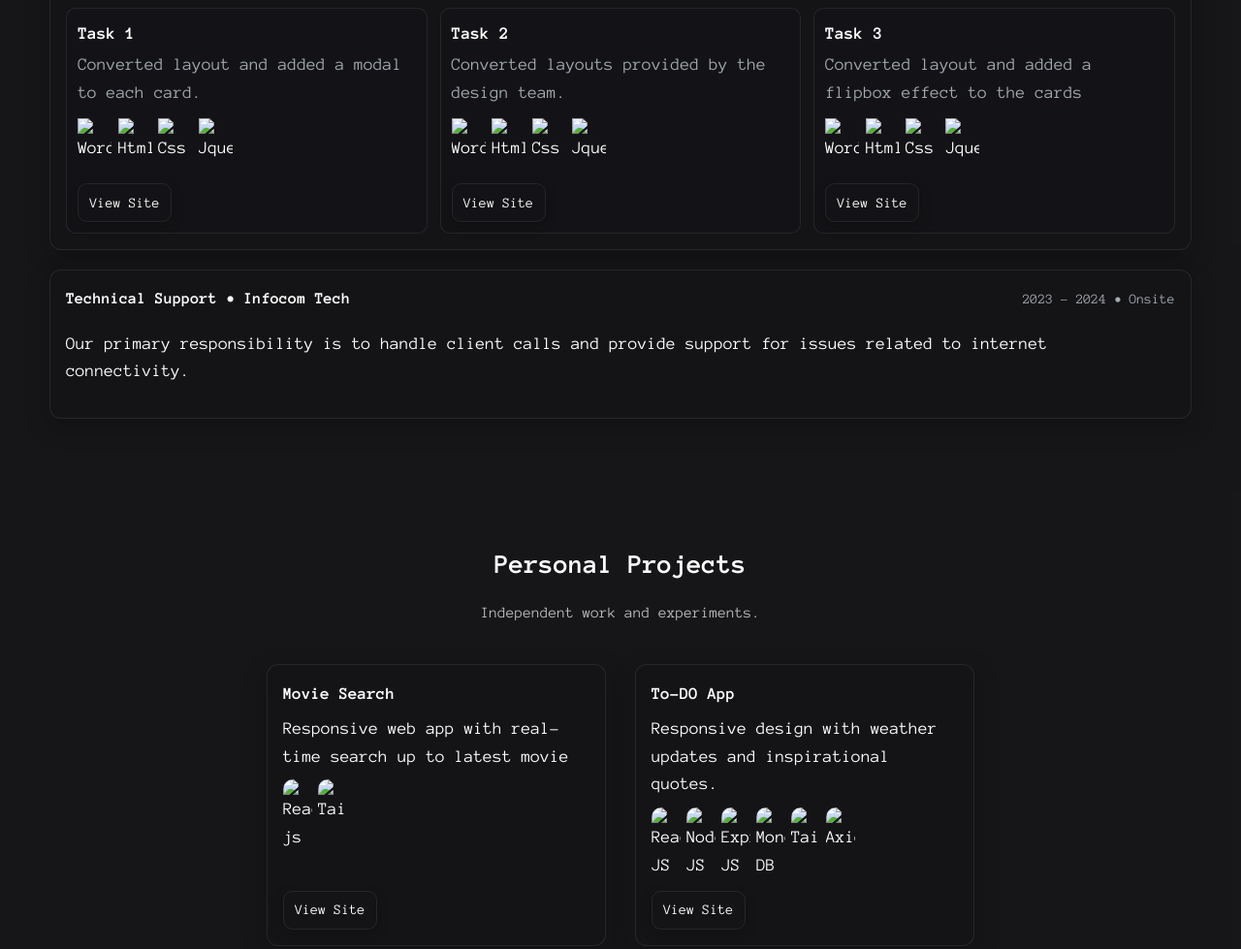
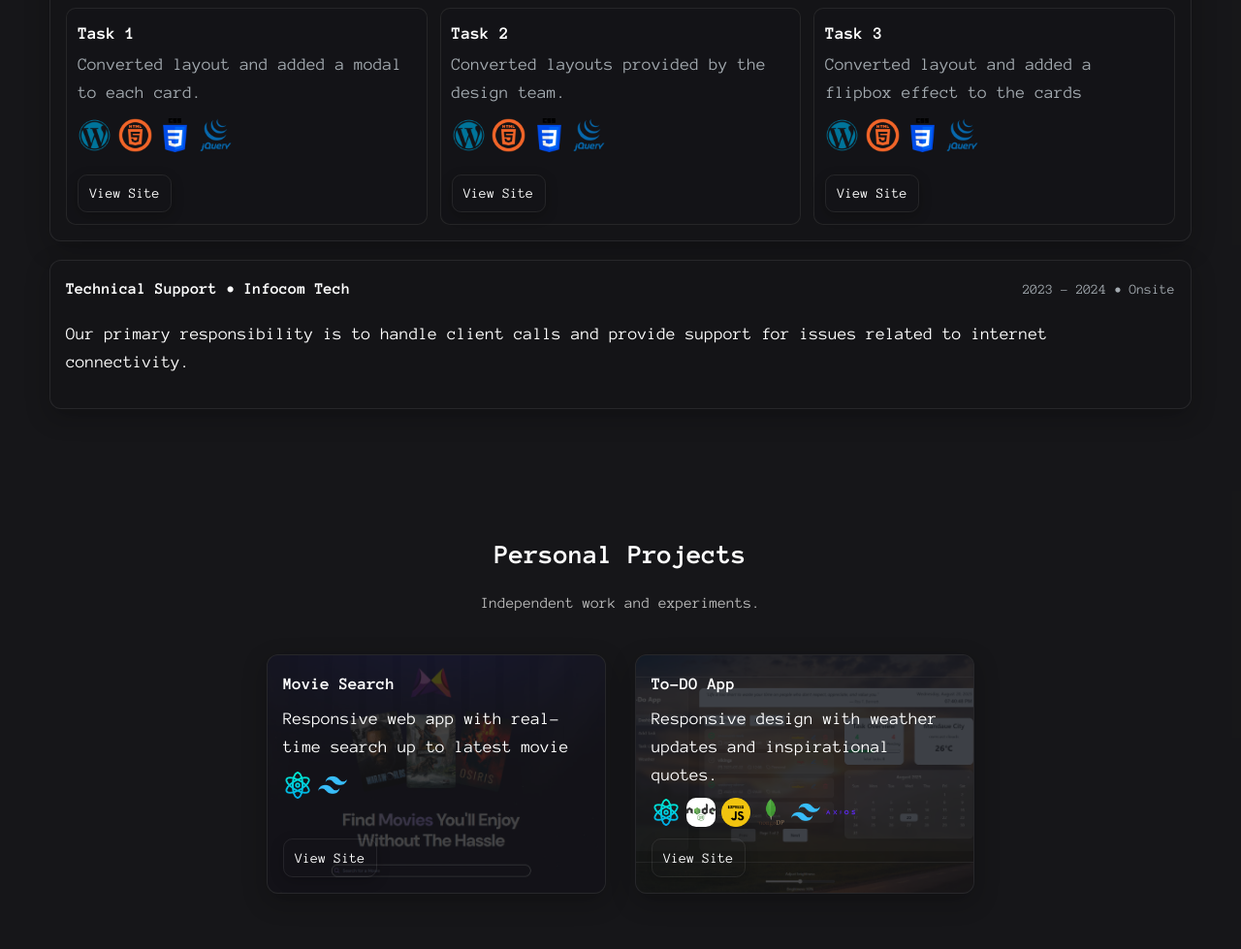
Before and after one commit to alinsub16/portfolio, a plain HTML site: page index.html in a window 1280 px wide. Shown: the part 1780-2759 px from the top of the page at 97% size. Drawn offline with nearby package versions, Linux system fonts and the light colour scheme; the site is published under a folder, as on GitHub Pages, so addresses that start at the root find nothing.

Commit message:
3rd commit

```diff
--- a/index.html
+++ b/index.html
@@ -51,7 +51,7 @@
             </div>
             <div class="cta-group">
               <a class="btn btn-primary" href="#projects">View Projects</a>
-              <a class="btn btn-ghost" href="/file/resume.pdf" download="">Resume</a>
+              <a class="btn btn-ghost" href="./file/resume.pdf" download="">Resume</a>
             </div>
 
           </div>
@@ -104,10 +104,10 @@
                   <p class="xp-project-title">Task 1</p>
                   <p class="xp-project-desc">Converted layout and added a modal to each card.</p>
                   <div class="tags">
-                    <img src="/images/wordpress-icon.png" alt="Wordpress">
-                    <img src="/images/html-icon.png" alt="Html">
-                    <img src="/images/css-icon.png" alt="Css">
-                    <img src="/images/jquery-icon.png" alt="Jquery">
+                    <img src="./images/wordpress-icon.png" alt="Wordpress">
+                    <img src="./images/html-icon.png" alt="Html">
+                    <img src="./images/css-icon.png" alt="Css">
+                    <img src="./images/jquery-icon.png" alt="Jquery">
                   </div>
                   <a class="btn btn-sm btn-ghost" href="https://w17038.proweaversite17.com/medical-equipment-and-supplies-our-products/power-wheelchairs-and-mobility-scooters" target="_blank">View Site</a>
                 </div>
@@ -115,10 +115,10 @@
                   <p class="xp-project-title">Task 2</p>
                   <p class="xp-project-desc">Converted layouts provided by the design team.</p>
                   <div class="tags">
-                     <img src="/images/wordpress-icon.png" alt="Wordpress">
-                    <img src="/images/html-icon.png" alt="Html">
-                    <img src="/images/css-icon.png" alt="Css">
-                    <img src="/images/jquery-icon.png" alt="Jquery">
+                     <img src="./images/wordpress-icon.png" alt="Wordpress">
+                    <img src="./images/html-icon.png" alt="Html">
+                    <img src="./images/css-icon.png" alt="Css">
+                    <img src="./images/jquery-icon.png" alt="Jquery">
                   </div>
                    <a class="btn btn-sm btn-ghost" href="https://w17121.proweaversite17.com/electrical-services/residential/electrical-panel-upgrade" target="_blank">View Site</a>
                 </div>
@@ -126,10 +126,10 @@
                   <p class="xp-project-title">Task 3</p>
                   <p class="xp-project-desc">Converted layout and added a flipbox effect to the cards</p>
                   <div class="tags">
-                     <img src="/images/wordpress-icon.png" alt="Wordpress">
-                    <img src="/images/html-icon.png" alt="Html">
-                    <img src="/images/css-icon.png" alt="Css">
-                    <img src="/images/jquery-icon.png" alt="Jquery">
+                     <img src="./images/wordpress-icon.png" alt="Wordpress">
+                    <img src="./images/html-icon.png" alt="Html">
+                    <img src="./images/css-icon.png" alt="Css">
+                    <img src="./images/jquery-icon.png" alt="Jquery">
                   </div>
                    <a class="btn btn-sm btn-ghost" href="https://w17083.proweaversite17.com/non-profit-organization-services/capacity-building" target="_blank">View Site</a>
                 </div>
@@ -159,8 +159,8 @@
                 <h3 class="card-title">Movie Search</h3>
                 <p class="card-text">Responsive web app with real-time search up to latest movie</p>
                 <div class="projects-tags">
-                  <img src="/images/react-icon.png" alt="React js">
-                  <img src="/images/tailwindcss-icon.png" alt="TailwindCSS">
+                  <img src="./images/react-icon.png" alt="React js">
+                  <img src="./images/tailwindcss-icon.png" alt="TailwindCSS">
                 </div>
               </div>
               <div class="card-footer">
@@ -172,12 +172,12 @@
                 <h3 class="card-title">To-DO App</h3>
                 <p class="card-text">Responsive design with weather updates and inspirational quotes.</p>
                 <div class="projects-tags">
-                  <img src="/images/react-icon.png" alt="React JS">
-                  <img src="/images/nodeJS-icon.png" alt="Node JS">
-                  <img src="/images/expressjs-icon.png" alt="Express JS">
-                  <img src="/images/mongoDB-icon.png" alt="Mongo DB">
-                  <img src="/images/tailwindcss-icon.png" alt="TailwindCSS">
-                  <img src="/images/axios-icon.png" alt="Axios">
+                  <img src="./images/react-icon.png" alt="React JS">
+                  <img src="./images/nodeJS-icon.png" alt="Node JS">
+                  <img src="./images/expressjs-icon.png" alt="Express JS">
+                  <img src="./images/mongoDB-icon.png" alt="Mongo DB">
+                  <img src="./images/tailwindcss-icon.png" alt="TailwindCSS">
+                  <img src="./images/axios-icon.png" alt="Axios">
                 </div>
               </div>
               <div class="card-footer">
--- a/styles.css
+++ b/styles.css
@@ -207,8 +207,8 @@ body.light .icon-light { display: inline-block; }
 .project-card-con .card { width: 100%; max-width: 350px; position: relative;}
 .project-card-con .card .projects-tags{display: flex; gap: 6px; margin-top: 10px;}
 .project-card-con .card::before{content: ''; position: absolute; width: 100%;height: 100%;top: 0;z-index: -1;}
-.project-card-con .card:first-child::before{background: url(/images/movie-img.jpg);background-repeat: no-repeat; background-size: cover; background-position: center;}
-.project-card-con .card:last-child::before{background: url(/images/todolist-img.jpg);background-repeat: no-repeat; background-size: cover; background-position: center;}
+.project-card-con .card:first-child::before{background: url(./images/movie-img.jpg);background-repeat: no-repeat; background-size: cover; background-position: center;}
+.project-card-con .card:last-child::before{background: url(./images/todolist-img.jpg);background-repeat: no-repeat; background-size: cover; background-position: center;}
 
 /* Skills */
 .skills-content { display: grid; gap: 1rem; grid-template-columns: repeat(auto-fit, minmax(300px, 1fr)); }
```
